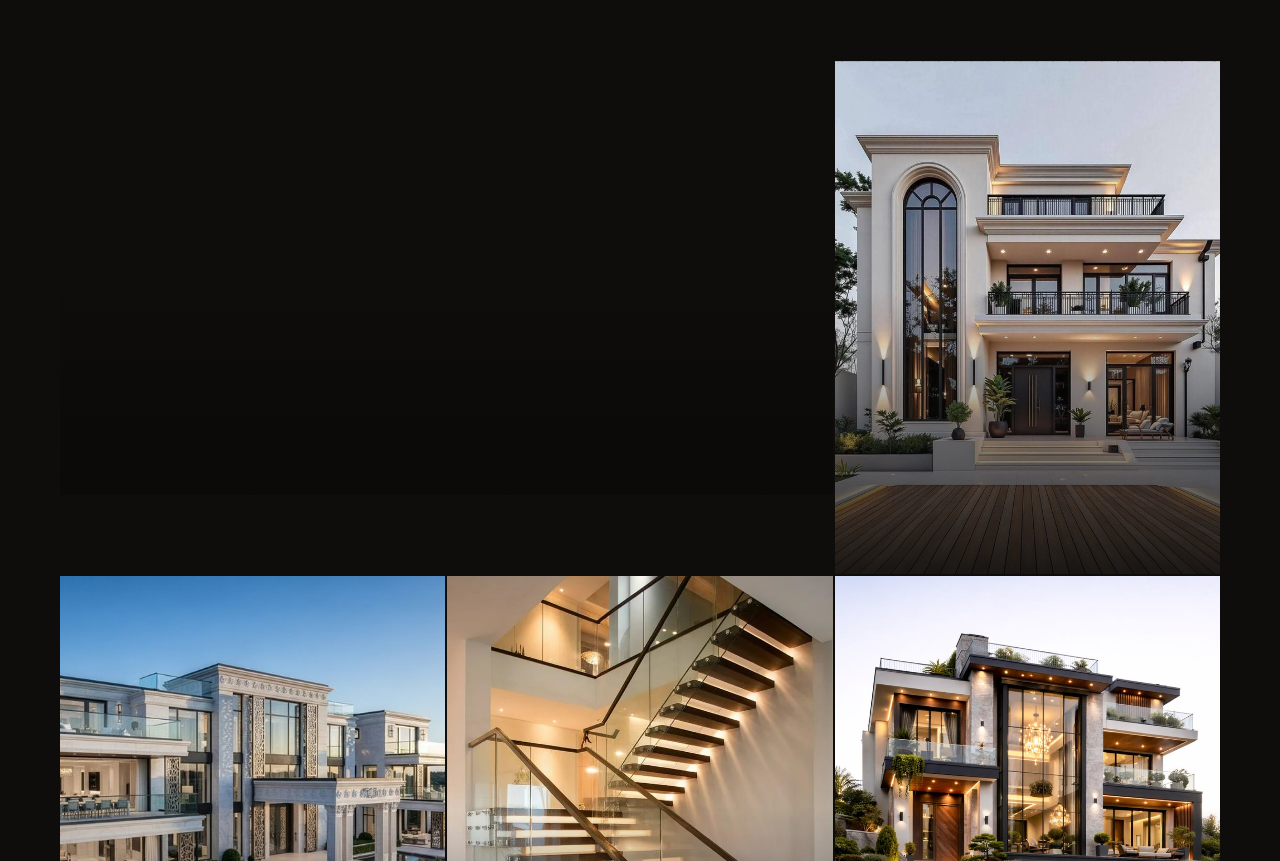
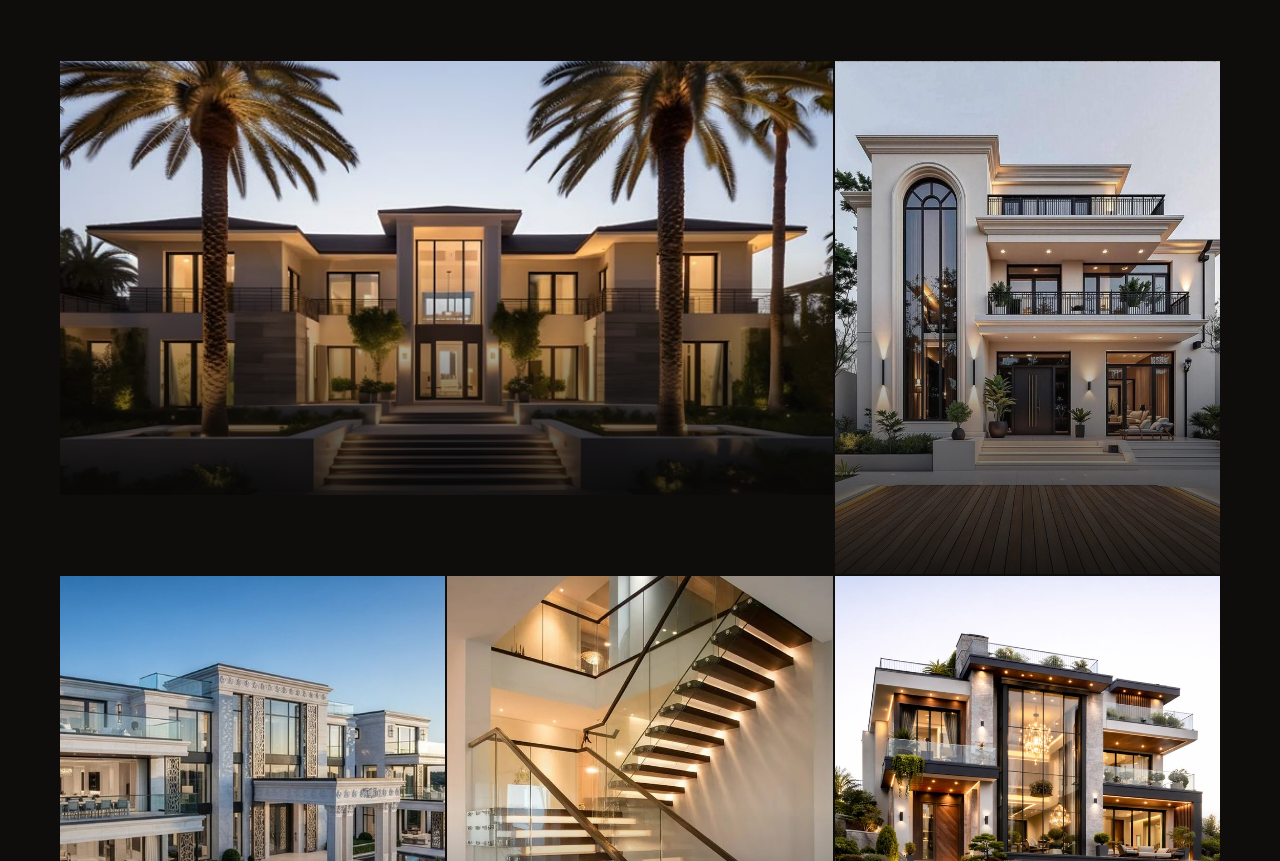
Before and after one commit to Tushar1902/Adoore, a plain HTML site: page index.html in a window 1280 px wide. Shown: the part 1805-2666 px from the top of the page. Drawn offline with nearby package versions, Linux system fonts and the light colour scheme.

Commit message:
Update index.html

```diff
--- a/index.html
+++ b/index.html
@@ -168,7 +168,7 @@
     </div>
     <div class="ads-projects-grid">
       <div class="ads-proj">
-        <div class="ads-proj-img" style="background-image:url('project_photos/mansion.jpeg')"></div>
+        <div class="ads-proj-img" style="background-image:url('https://raw.githubusercontent.com/Tushar1902/Adoore/main/mansion.jpeg')"></div>
         <div class="ads-proj-veil"></div>
         <div class="ads-proj-info"><div class="ads-proj-cat">Residential · Facade</div><div class="ads-proj-name">The Glass Residence, Gurugram</div></div>
       </div>
```
